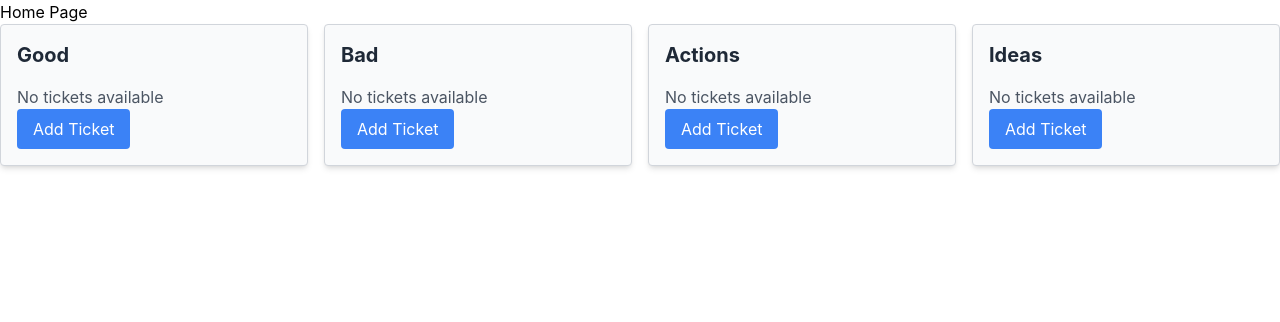
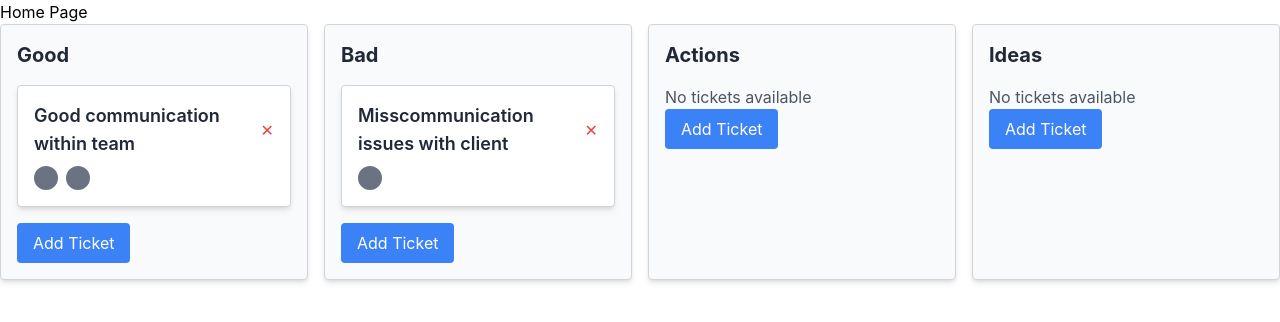
Before and after one commit to MarleenEliza/scrum-retro, a React (Create React App) app: page / in a window 1280 px wide. Both pictures are taken after a click on the button "Log in". Shown: the top 322 px of the page. Built offline with nearby package versions, Linux system fonts and the light colour scheme.

Commit message:
add voting function

```diff
--- a/src/components/atoms/VoteSymbol.tsx
+++ b/src/components/atoms/VoteSymbol.tsx
@@ -1,11 +1,18 @@
-export const VoteSymbol: React.FC = () => {
+interface VoteSymbolProps {
+  variant: "default" | "primary" | "empty";
+}
+const STYLING = {
+  primary: "bg-blue-500",
+  default: "bg-gray-500",
+  empty: "border-2 border-gray-200",
+} as const;
+
+export const VoteSymbol: React.FC<VoteSymbolProps> = ({ variant }) => {
   return (
-    <div
-      className="w-6 h-6 rounded-full bg-blue-500 flex items-center justify-center"
+    <li
+      className={`w-6 h-6 rounded-full ${STYLING[variant]} flex items-center justify-center`}
       aria-label="Vote symbol"
       role="img"
-    >
-      <span className="sr-only">Vote</span>
-    </div>
+    ></li>
   );
 };
--- a/src/components/molecules/RetroTicket.tsx
+++ b/src/components/molecules/RetroTicket.tsx
@@ -1,19 +1,45 @@
+import { useAuthContext } from "context/AuthContext";
+import { VoteSymbol } from "components/atoms/VoteSymbol";
+import { RetroTicketType } from "types/RetroScrum";
+import { useMemo } from "react";
 interface RetroTicketProps {
   title: string;
-  numberOfVotes: number;
+  votes: RetroTicketType["votes"];
   onVote: () => void;
   onRemove: () => void;
 }
 
 export const RetroTicket: React.FC<RetroTicketProps> = ({
   title,
-  numberOfVotes,
+  votes,
   onVote,
   onRemove,
 }) => {
+  const DETAILS_BY_VOTE = {
+    voted: {
+      bg: "bg-blue-100",
+      voteButton: {
+        "aria-label": "Remove vote",
+        onClick: onRemove,
+      },
+    },
+    unvoted: {
+      bg: "bg-white",
+      voteButton: {
+        "aria-label": "Add vote",
+        onClick: onVote,
+      },
+    },
+  } as const;
+
+  const { token } = useAuthContext();
+  const isVotedByUser = useMemo(() => {
+    return token && votes.has(token) ? "voted" : "unvoted";
+  }, [token, votes]);
+
   return (
     <div
-      className="p-4 bg-white border border-gray-300 rounded shadow-md mb-4"
+      className={`p-4 ${DETAILS_BY_VOTE[isVotedByUser].bg} border border-gray-300 rounded shadow-md mb-4`}
       aria-label={`Retro ticket: ${title}`}
       role="region"
     >
@@ -24,25 +50,26 @@ export const RetroTicket: React.FC<RetroTicketProps> = ({
           onClick={onRemove}
           className="text-red-500 hover:text-red-600 focus:outline-none focus:ring-2 focus:ring-red-400"
         >
-          ✕ {/* This symbol indicates a remove button */}
+          ✕
         </button>
       </div>
-      <div className="flex items-center">
-        <button
-          aria-label="Vote for this ticket"
-          onClick={onVote}
-          className="px-2 py-1 bg-blue-500 text-white rounded-full hover:bg-blue-600 focus:outline-none focus:ring-2 focus:ring-blue-400"
-        >
-          Vote
-        </button>
-        <span
-          className="ml-2 text-sm text-gray-600"
-          aria-live="polite"
-          aria-atomic="true"
-        >
-          {numberOfVotes} votes
-        </span>
-      </div>
+      <button
+        className="flex items-center"
+        {...DETAILS_BY_VOTE[isVotedByUser].voteButton}
+      >
+        <ul className="flex gap-2">
+          {votes.size > 0 ? (
+            Array.from(votes).map((vote, voteIndex) => (
+              <VoteSymbol
+                variant={vote === token ? "primary" : "default"}
+                key={voteIndex}
+              ></VoteSymbol>
+            ))
+          ) : (
+            <VoteSymbol variant="empty"></VoteSymbol>
+          )}
+        </ul>
+      </button>
     </div>
   );
 };
--- a/src/components/organisms/RetroCategory.tsx
+++ b/src/components/organisms/RetroCategory.tsx
@@ -66,7 +66,7 @@ export const RetroCategory: React.FC<RetroCategoryProps> = ({
           <RetroTicket
             key={index}
             title={ticket.title}
-            numberOfVotes={ticket.votes.size}
+            votes={ticket.votes}
             onVote={() => onVote(index)}
             onRemove={() => onRemove(index)}
           />
--- a/src/context/RetroScrumContext.tsx
+++ b/src/context/RetroScrumContext.tsx
@@ -37,8 +37,24 @@ export const RetroScrumProvider: React.FC<{ children: ReactNode }> = ({
   children,
 }) => {
   const [categories, setCategories] = useState<RetroCategoryType[]>([
-    { title: "Good", tickets: [] },
-    { title: "Bad", tickets: [] },
+    {
+      title: "Good",
+      tickets: [
+        {
+          votes: new Set(["userA", "userB"]),
+          title: "Good communication within team",
+        },
+      ],
+    },
+    {
+      title: "Bad",
+      tickets: [
+        {
+          votes: new Set(["userA"]),
+          title: "Misscommunication issues with client",
+        },
+      ],
+    },
     { title: "Actions", tickets: [] },
     { title: "Ideas", tickets: [] },
   ]);
@@ -74,9 +90,13 @@ export const RetroScrumProvider: React.FC<{ children: ReactNode }> = ({
       const updatedCategories = [...prevCategories];
       const ticket = updatedCategories[categoryIndex].tickets[ticketIndex];
 
+      // copy set for reactivity. (You end up setting a new Set)
+      const newSet = new Set(ticket.votes);
+
       // Add the token if it doesn't already exist in the set
-      if (!ticket.votes.has(token)) {
-        ticket.votes.add(token);
+      if (!newSet.has(token)) {
+        newSet.add(token);
+        ticket.votes = newSet;
       }
 
       return updatedCategories;
@@ -92,9 +112,13 @@ export const RetroScrumProvider: React.FC<{ children: ReactNode }> = ({
       const updatedCategories = [...prevCategories];
       const ticket = updatedCategories[categoryIndex].tickets[ticketIndex];
 
+      // copy set for reactivity. (You end up setting a new Set)
+      const newSet = new Set(ticket.votes);
+
       // Remove the token if it exists in the set
-      if (ticket.votes.has(token)) {
-        ticket.votes.delete(token);
+      if (newSet.has(token)) {
+        newSet.delete(token);
+        ticket.votes = newSet;
       }
 
       return updatedCategories;
```
Also changed, not shown: 1 other file (tests, documents, lock files or other folders).
